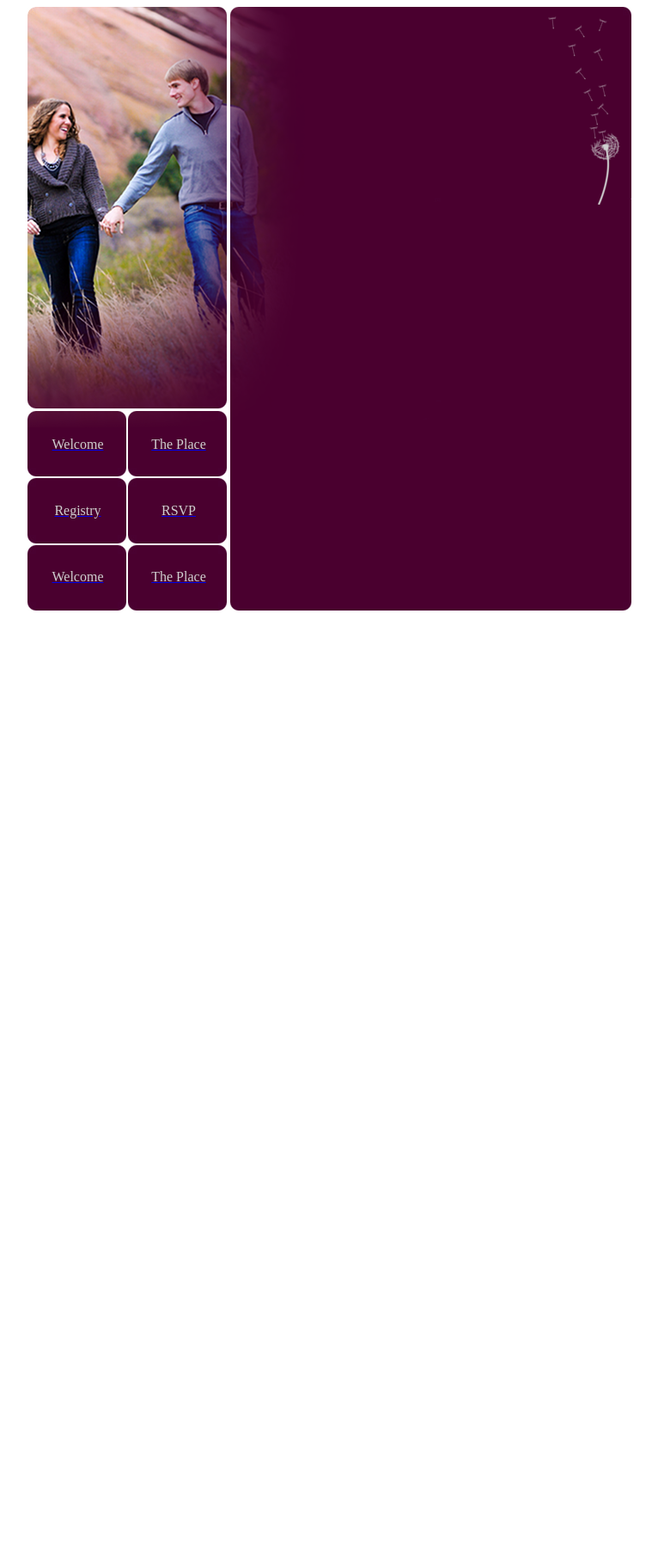
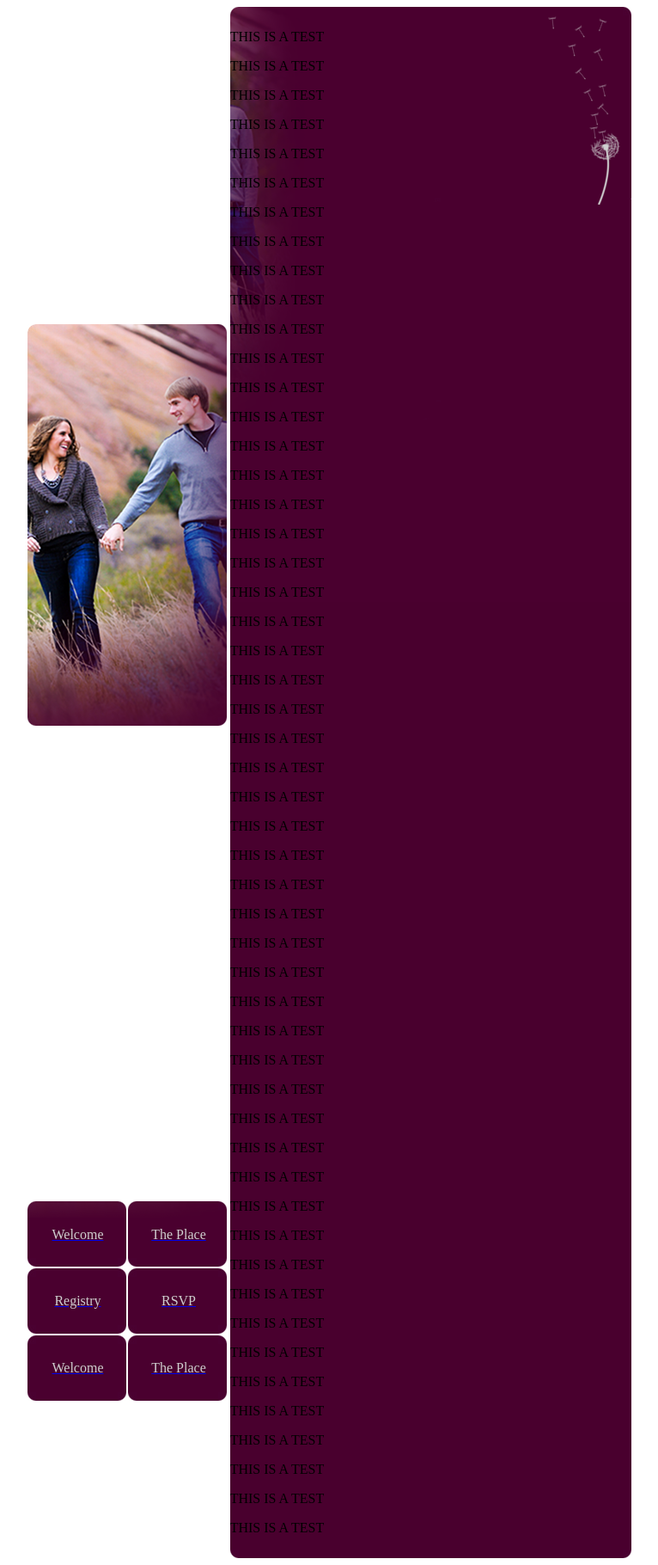
Before and after one commit to gabe-l-hart/WeddingWebsite_htdocs, a PHP site: page /Welcome/index.php in a window 1280 px wide. Shown: the whole page at 86% size, without its empty margins (256-1022 px from the left). Before the commit the page ends 710 px from the top, so only its background shows below. Run offline with PHP 8.4, Linux system fonts and the light colour scheme.

Commit message:
Content page body background

```diff
--- a/Welcome/index.php
+++ b/Welcome/index.php
@@ -44,15 +44,69 @@ function createMiniTile($img, $link, $text, $opacity, $name, $w, $h) {
   <img src="./images/Image.png">
 </td>
 
-<!-- Body Col -->     <!-- FIXME -->
+<!-- Body Col -->
 <td rowspan="3">
   <table width="467" cellpadding="0" cellspacing="0" border="0">
   <tbody>
   <tr><td>
     <img src="./images/top.png" height="10">
   </td></tr>
-  <tr><td>
-    <img src="./images/body.png">
+  <tr><td background="./images/body.png" bgcolor="49002e" style="background-repeat:no-repeat">
+
+    <!-- Place Body Here ------------------------------------------------- -->
+
+    <p>THIS IS A TEST</p>
+    <p>THIS IS A TEST</p>
+    <p>THIS IS A TEST</p>
+    <p>THIS IS A TEST</p>
+    <p>THIS IS A TEST</p>
+    <p>THIS IS A TEST</p>
+    <p>THIS IS A TEST</p>
+    <p>THIS IS A TEST</p>
+    <p>THIS IS A TEST</p>
+    <p>THIS IS A TEST</p>
+    <p>THIS IS A TEST</p>
+    <p>THIS IS A TEST</p>
+    <p>THIS IS A TEST</p>
+    <p>THIS IS A TEST</p>
+    <p>THIS IS A TEST</p>
+    <p>THIS IS A TEST</p>
+    <p>THIS IS A TEST</p>
+    <p>THIS IS A TEST</p>
+    <p>THIS IS A TEST</p>
+    <p>THIS IS A TEST</p>
+    <p>THIS IS A TEST</p>
+    <p>THIS IS A TEST</p>
+    <p>THIS IS A TEST</p>
+    <p>THIS IS A TEST</p>
+    <p>THIS IS A TEST</p>
+    <p>THIS IS A TEST</p>
+    <p>THIS IS A TEST</p>
+    <p>THIS IS A TEST</p>
+    <p>THIS IS A TEST</p>
+    <p>THIS IS A TEST</p>
+    <p>THIS IS A TEST</p>
+    <p>THIS IS A TEST</p>
+    <p>THIS IS A TEST</p>
+    <p>THIS IS A TEST</p>
+    <p>THIS IS A TEST</p>
+    <p>THIS IS A TEST</p>
+    <p>THIS IS A TEST</p>
+    <p>THIS IS A TEST</p>
+    <p>THIS IS A TEST</p>
+    <p>THIS IS A TEST</p>
+    <p>THIS IS A TEST</p>
+    <p>THIS IS A TEST</p>
+    <p>THIS IS A TEST</p>
+    <p>THIS IS A TEST</p>
+    <p>THIS IS A TEST</p>
+    <p>THIS IS A TEST</p>
+    <p>THIS IS A TEST</p>
+    <p>THIS IS A TEST</p>
+    <p>THIS IS A TEST</p>
+    <p>THIS IS A TEST</p>
+    <p>THIS IS A TEST</p>
+    <p>THIS IS A TEST</p>
   </td></tr>
   <tr><td>
     <img src="./images/bottom.png" height="10">
```
